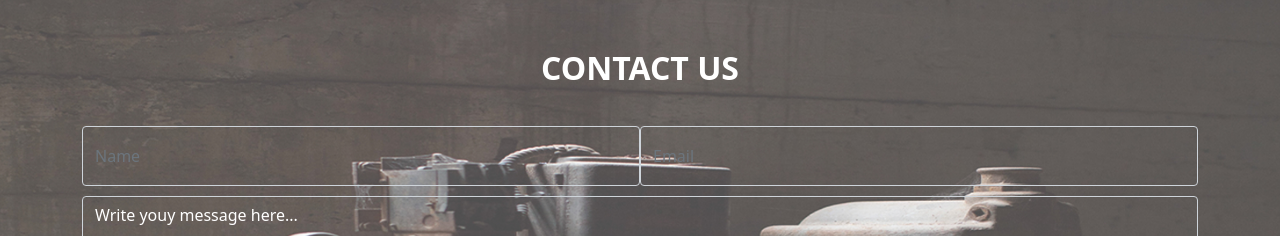
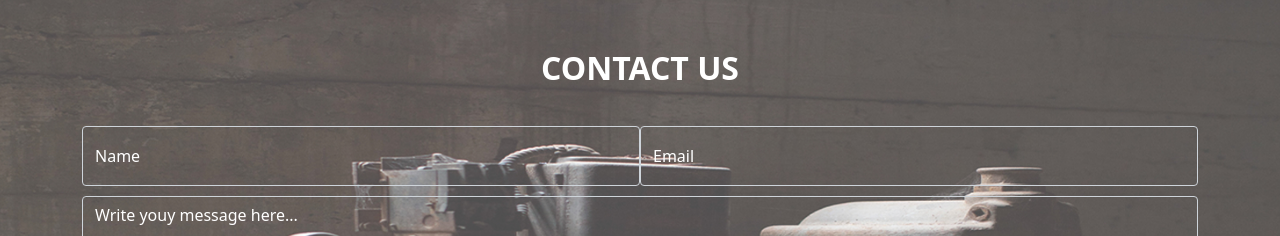
Before and after one commit to jLuseno161/Delani-Studio, a plain HTML site: page index.html in a window 1280 px wide. Shown: the part 2500-2736 px from the top of the page. Drawn offline with nearby package versions, Linux system fonts and the light colour scheme.

Commit message:
style placeholder

```diff
--- a/css/style.css
+++ b/css/style.css
@@ -127,6 +127,11 @@ input[type=email],
     color: white;
 }
 
+/* style placeholder */
+.form-control::-webkit-input-placeholder {
+    color: white;
+}
+
 input.btn {
     height: 45px;
 }
```
